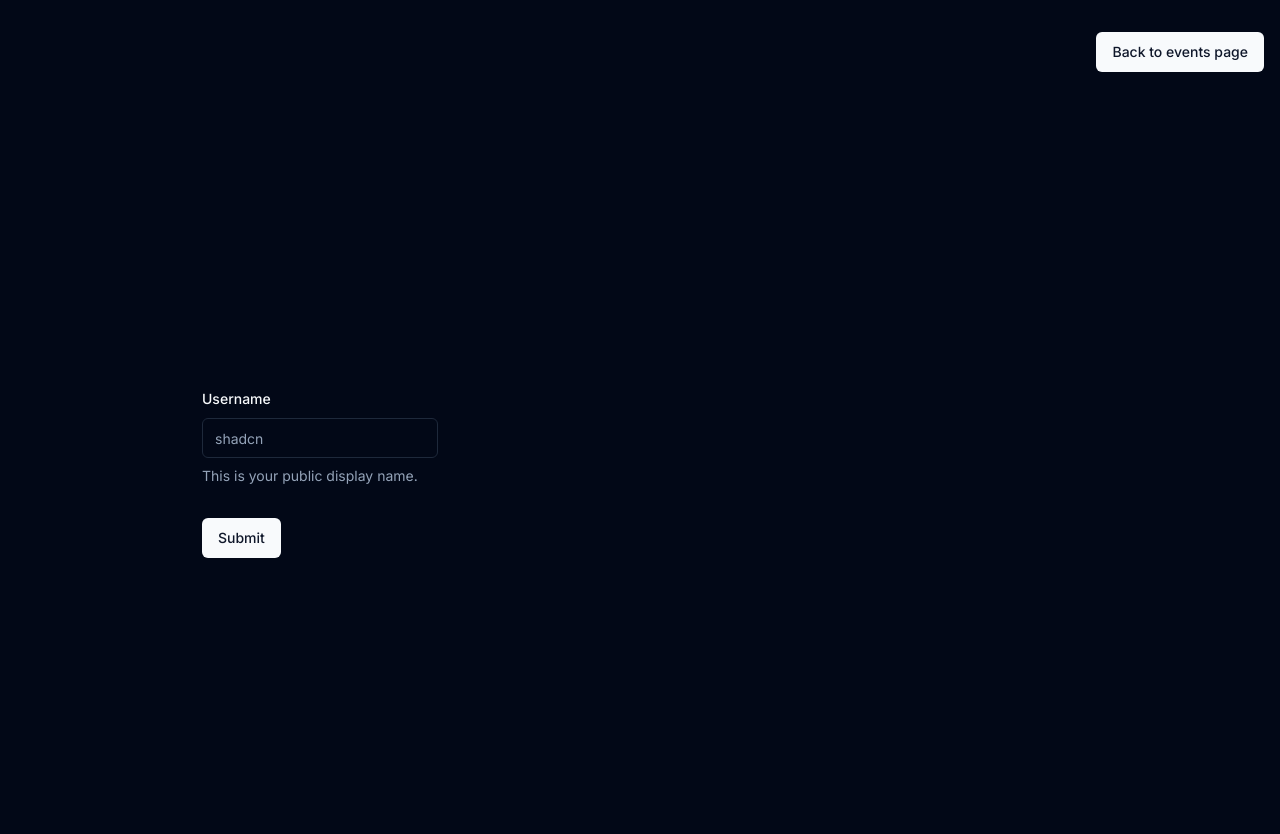
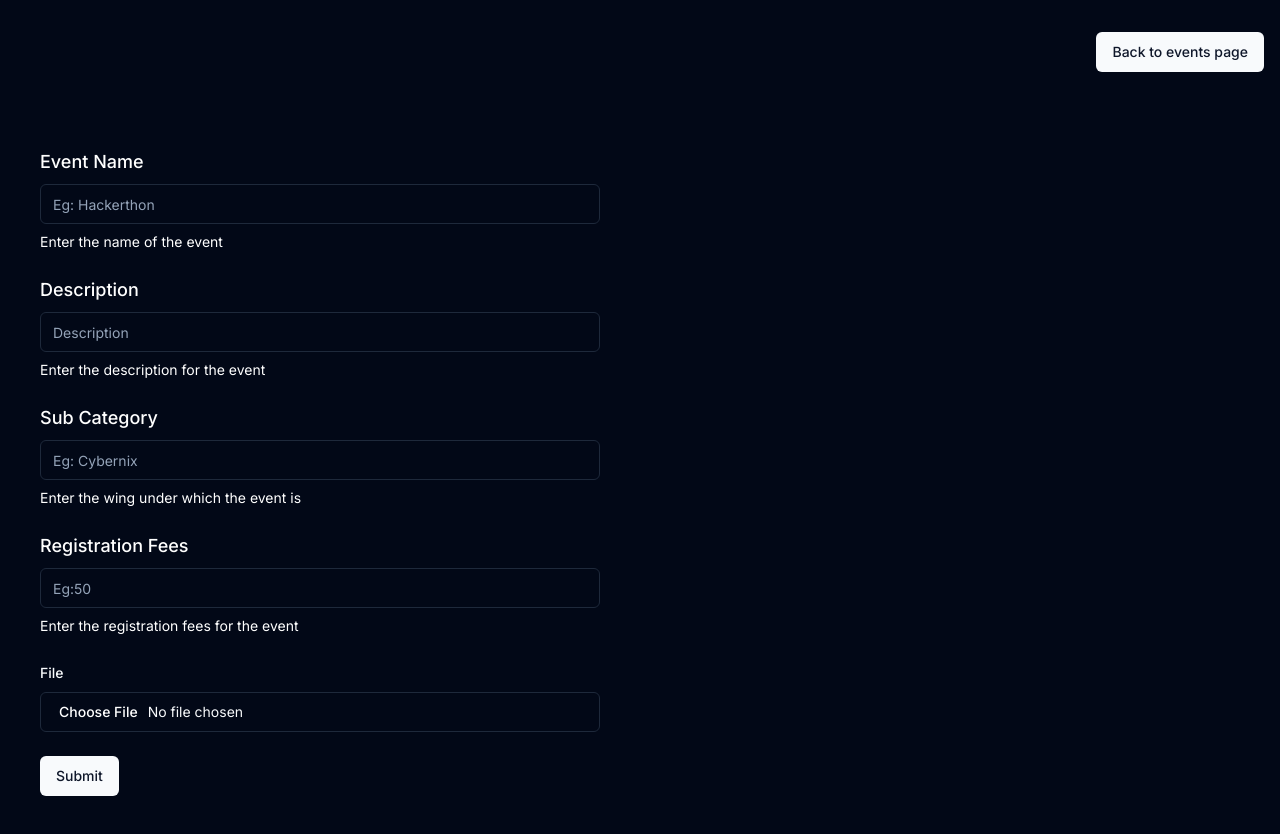
Before and after one commit to Phoenix-NSEC/Avenir24-Admin-Panel, a Next.js app: page /events/addEvent in a window 1280 px wide. Shown: the top 834 px of the page. Built offline with nearby package versions, Linux system fonts and the light colour scheme.

Commit message:
Added event registration routes

```diff
--- a/components/testForm.tsx
+++ b/components/testForm.tsx
@@ -14,47 +14,126 @@ import {
   FormMessage,
 } from "@/components/ui/form";
 import { Input } from "@/components/ui/input";
-
-const formSchema = z.object({
-  username: z.string().min(2, {
-    message: "Username must be at least 2 characters.",
-  }),
-});
+import { TeventDetailsSchema, eventDetailsSchema } from "@/lib/types";
 
 export function ProfileForm() {
   // 1. Define your form.
-  const form = useForm<z.infer<typeof formSchema>>({
-    resolver: zodResolver(formSchema),
+  const form = useForm<TeventDetailsSchema>({
+    resolver: zodResolver(eventDetailsSchema),
     defaultValues: {
-      username: "",
+      name: "",
+      description: "",
+      registrationFees: "",
+      subCategory: "",
+
     },
   });
-
+  const fileRef = form.register("rulebook");
   // 2. Define a submit handler.
-  function onSubmit(values: z.infer<typeof formSchema>) {
-    console.log(values);
+  function onSubmit(data: TeventDetailsSchema) {
+    const formData = new FormData();
+    const requestData = {
+      name: data.name,
+      description: data.description,
+      registrationFees: data.registrationFees,
+      subCategory: data.subCategory,
+    };
+    console.log(requestData);
+    formData.append("rulebook", data.rulebook[0]);
+    formData.append("data", JSON.stringify(requestData));
+    console.log(formData)
   }
 
   return (
     <Form {...form}>
-      <form onSubmit={form.handleSubmit(onSubmit)} className="space-y-8">
+      <form
+        onSubmit={form.handleSubmit(onSubmit)}
+        className="w-full p-10 space-y-6"
+      >
         <FormField
           control={form.control}
-          name="username"
+          name="name"
           render={({ field }) => (
             <FormItem>
-              <FormLabel>Username</FormLabel>
+              <FormLabel className="text-lg text-white">Event Name</FormLabel>
               <FormControl>
-                <Input placeholder="shadcn" {...field} />
+                <Input placeholder="Eg: Hackerthon" {...field} />
               </FormControl>
-              <FormDescription>
-                This is your public display name.
+              <FormDescription className="text-white">
+                Enter the name of the event
               </FormDescription>
               <FormMessage />
             </FormItem>
           )}
         />
-        <Button type="submit">Submit</Button>
+         <FormField
+          control={form.control}
+          name="description"
+          render={({ field }) => (
+            <FormItem>
+              <FormLabel className="text-lg text-white">Description</FormLabel>
+              <FormControl>
+                <Input placeholder="Description" {...field} />
+              </FormControl>
+              <FormDescription className="text-white">
+                Enter the description for the event
+              </FormDescription>
+              <FormMessage />
+            </FormItem>
+          )}
+        />
+         <FormField
+          control={form.control}
+          name="subCategory"
+          render={({ field }) => (
+            <FormItem>
+              <FormLabel className="text-lg text-white">Sub Category</FormLabel>
+              <FormControl>
+                <Input placeholder="Eg: Cybernix" {...field} />
+              </FormControl>
+              <FormDescription className="text-white">
+                Enter the wing under which the event is
+              </FormDescription>
+              <FormMessage />
+            </FormItem>
+          )}
+        />
+        <FormField
+          control={form.control}
+          name="registrationFees"
+          render={({ field }) => (
+            <FormItem>
+              <FormLabel className="text-lg text-white">
+                Registration Fees
+              </FormLabel>
+              <FormControl>
+                <Input placeholder="Eg:50" {...field} />
+              </FormControl>
+              <FormDescription className="text-white">
+                Enter the registration fees for the event
+              </FormDescription>
+              <FormMessage />
+            </FormItem>
+          )}
+        />
+        <FormField
+          control={form.control}
+          name="rulebook"
+          render={({ field }) => {
+            return (
+              <FormItem>
+                <FormLabel>File</FormLabel>
+                <FormControl>
+                  <Input type="file" placeholder="shadcn" {...fileRef} />
+                </FormControl>
+                <FormMessage />
+              </FormItem>
+            );
+          }}
+        />
+        <Button disabled={form.formState.isSubmitting} type="submit">
+          {form.formState.isSubmitting ? "Submitting" : "Submit"}
+        </Button>
       </form>
     </Form>
   );
--- a/lib/types.ts
+++ b/lib/types.ts
@@ -17,24 +17,24 @@ export const eventDetailsSchema = z.object({
     message: "Subcategory cannot be empty",
   }),
 
-  coordinators: z
-    .string()
-    .regex(/^(\w+\s\w+\s:\s\d{10})(,\s\w+\s\w+\s:\s\d{10})*$/),
+  // coordinators: z
+  //   .string()
+  //   .regex(/^(\w+\s\w+\s:\s\d{10})(,\s\w+\s\w+\s:\s\d{10})*$/),
 
-  particpants: z.string().min(1, {
-    message: "Participants cannot be empty",
-  }),
+  // particpants: z.string().min(1, {
+  //   message: "Participants cannot be empty",
+  // }),
 
-  prizeMoney: z.string().min(1, {
-    message: "Prize money cannot be empty",
-  }),
+  // prizeMoney: z.string().min(1, {
+  //   message: "Prize money cannot be empty",
+  // }),
 
-  date: z.string().min(1, {
-    message: "Date cannot be empty",
-  }),
+  // date: z.string().min(1, {
+  //   message: "Date cannot be empty",
+  // }),
   rulebook: z.any(),
 
-  imgUrl: z.any(),
+  // imgUrl: z.any(),
 });
 
 export type TeventDetailsSchema = z.infer<typeof eventDetailsSchema>;
```
